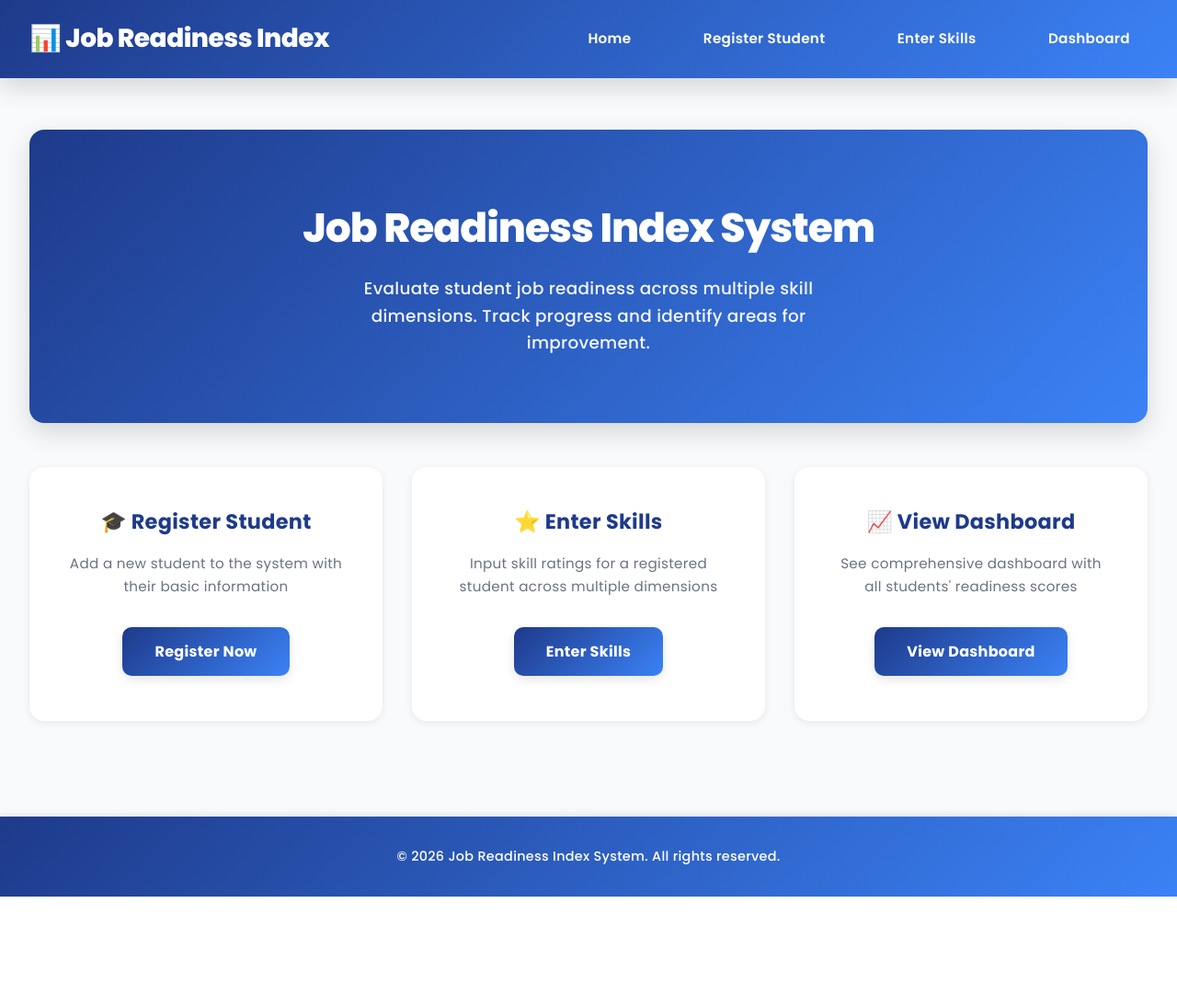
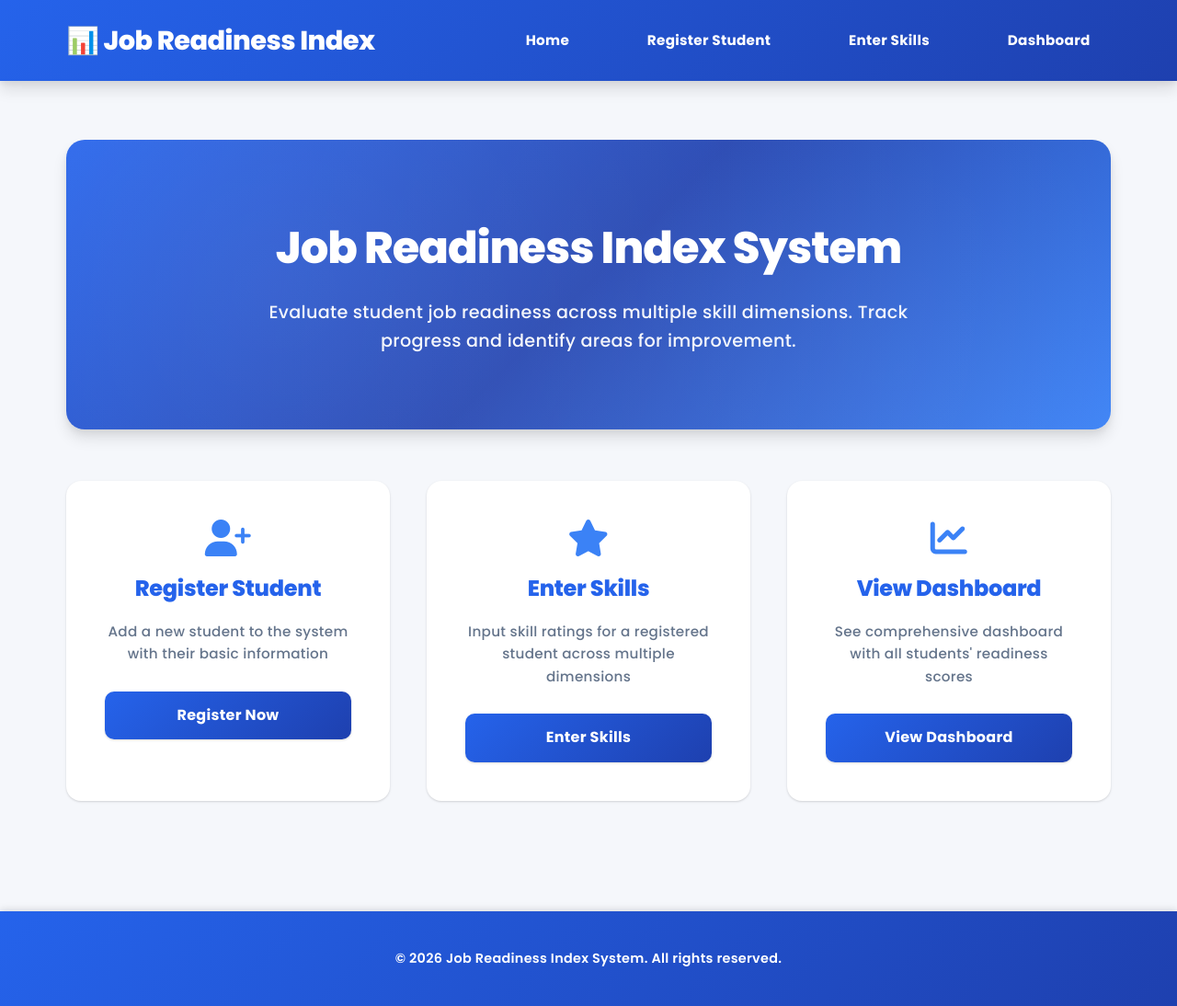
Before and after one commit to hrithikadasan/Job-Readiness-Index, a Flask app: page / in a window 1280 px wide. Shown: the whole page at 92% size. Before the commit the page ends 975 px from the top, so only its background shows below. Run offline with Flask 3, Linux system fonts and the light colour scheme.

Commit message:
Improved UI with professional styling and layout

```diff
--- a/static/style.css
+++ b/static/style.css
@@ -3,19 +3,20 @@
 
 /* ===== Color Scheme ===== */
 :root {
-    --primary-color: #1e3a8a; /* Dark Blue */
-    --secondary-color: #3b82f6; /* Bright Blue */
-    --accent-color: #10b981; /* Green */
-    --warning-color: #f59e0b; /* Orange */
-    --danger-color: #ef4444; /* Red */
-    --light-bg: #f8fafc; /* Light Gray */
+    --primary-color: #2563eb; /* Professional Blue */
+    --primary-dark: #1e40af;
+    --secondary-color: #3b82f6; /* Light Blue */
+    --accent-color: #10b981; /* Success Green */
+    --warning-color: #f59e0b; /* Warning Orange */
+    --danger-color: #ef4444; /* Error Red */
+    --light-bg: #f5f7fb; /* Soft Light Grey */
     --white: #ffffff;
-    --text-dark: #1f2937; /* Dark Gray */
-    --text-light: #6b7280; /* Medium Gray */
-    --border-color: #e5e7eb;
-    --shadow: 0 2px 8px rgba(0, 0, 0, 0.08);
-    --shadow-md: 0 4px 12px rgba(0, 0, 0, 0.1);
-    --shadow-lg: 0 10px 28px rgba(0, 0, 0, 0.15);
+    --text-dark: #1e293b; /* Deep text */
+    --text-light: #64748b; /* Medium Grey */
+    --border-color: #e2e8f0;
+    --shadow: 0 1px 3px rgba(0, 0, 0, 0.1), 0 1px 2px rgba(0, 0, 0, 0.06);
+    --shadow-md: 0 4px 6px rgba(0, 0, 0, 0.1), 0 2px 4px rgba(0, 0, 0, 0.06);
+    --shadow-lg: 0 10px 15px rgba(0, 0, 0, 0.1), 0 4px 6px rgba(0, 0, 0, 0.05);
     --transition: all 0.3s cubic-bezier(0.4, 0, 0.2, 1);
 }
 
@@ -42,7 +43,7 @@ body {
 
 /* ===== Navigation Bar ===== */
 .navbar {
-    background: linear-gradient(135deg, var(--primary-color) 0%, var(--secondary-color) 100%);
+    background: linear-gradient(135deg, var(--primary-color) 0%, var(--primary-dark) 100%);
     padding: 0;
     box-shadow: var(--shadow-lg);
     position: sticky;
@@ -52,9 +53,9 @@ body {
 }
 
 .nav-container {
-    max-width: 1400px;
+    max-width: 1200px;
     margin: 0 auto;
-    padding: 1.25rem 2rem;
+    padding: 1.3rem 2rem;
     display: flex;
     justify-content: space-between;
     align-items: center;
@@ -63,7 +64,7 @@ body {
 }
 
 .nav-brand {
-    font-size: 1.75rem;
+    font-size: 1.8rem;
     font-weight: 800;
     color: var(--white);
     text-decoration: none;
@@ -89,14 +90,15 @@ body {
 .nav-links a {
     color: var(--white);
     text-decoration: none;
-    font-weight: 600;
+    font-weight: 700;
     font-size: 0.95rem;
     transition: var(--transition);
-    padding: 0.6rem 1.2rem;
-    border-radius: 6px;
+    padding: 0.7rem 1.4rem;
+    border-radius: 8px;
     position: relative;
     display: flex;
     align-items: center;
+}
 }
 
 .nav-links a::after {
@@ -123,10 +125,10 @@ body {
 /* ===== Main Content ===== */
 .main-content {
     flex: 1;
-    max-width: 1400px;
+    max-width: 1200px;
     width: 100%;
     margin: 0 auto;
-    padding: 3.5rem 2rem;
+    padding: 4rem 2rem;
 }
 
 /* ===== Card Styles ===== */
@@ -160,13 +163,27 @@ body {
 /* ===== Hero Section ===== */
 .hero {
     text-align: center;
-    padding: 4.5rem 2rem;
-    background: linear-gradient(135deg, var(--primary-color) 0%, var(--secondary-color) 100%);
+    padding: 5rem 2rem;
+    background: linear-gradient(135deg, var(--primary-color) 0%, var(--primary-dark) 50%, var(--secondary-color) 100%);
     color: var(--white);
-    border-radius: 16px;
-    margin-bottom: 3rem;
+    border-radius: 20px;
+    margin-bottom: 3.5rem;
     animation: fadeIn 0.8s ease;
     box-shadow: var(--shadow-lg);
+    position: relative;
+    overflow: hidden;
+}
+
+.hero::before {
+    content: '';
+    position: absolute;
+    top: 0;
+    left: 0;
+    right: 0;
+    bottom: 0;
+    background: radial-gradient(circle at 20% 50%, rgba(255, 255, 255, 0.1), transparent),
+                radial-gradient(circle at 80% 80%, rgba(255, 255, 255, 0.05), transparent);
+    pointer-events: none;
 }
 
 @keyframes fadeIn {
@@ -179,26 +196,30 @@ body {
 }
 
 .hero h1 {
-    font-size: 2.75rem;
+    font-size: 3rem;
     margin-bottom: 1rem;
     font-weight: 800;
     letter-spacing: -1px;
+    position: relative;
+    z-index: 1;
 }
 
 .hero p {
-    font-size: 1.15rem;
+    font-size: 1.2rem;
     opacity: 0.95;
-    max-width: 600px;
+    max-width: 700px;
     margin: 0 auto;
     font-weight: 500;
+    position: relative;
+    z-index: 1;
 }
 
 /* ===== Action Cards Grid ===== */
 .action-grid {
     display: grid;
-    grid-template-columns: repeat(auto-fit, minmax(280px, 1fr));
-    gap: 2rem;
-    margin-bottom: 3rem;
+    grid-template-columns: repeat(auto-fit, minmax(300px, 1fr));
+    gap: 2.5rem;
+    margin-bottom: 3.5rem;
 }
 
 .action-card {
@@ -221,7 +242,7 @@ body {
     left: 0;
     right: 0;
     height: 4px;
-    background: linear-gradient(90deg, var(--secondary-color), var(--accent-color));
+    background: linear-gradient(90deg, var(--primary-color), var(--secondary-color));
     transform: scaleX(0);
     transition: var(--transition);
     transform-origin: left;
@@ -240,14 +261,23 @@ body {
 .action-card h3 {
     color: var(--primary-color);
     margin-bottom: 1rem;
-    font-size: 1.4rem;
-    font-weight: 700;
+    font-size: 1.5rem;
+    font-weight: 800;
+    letter-spacing: -0.3px;
+}
+
+.action-card i {
+    font-size: 2.5rem;
+    color: var(--secondary-color);
+    margin-bottom: 1rem;
+    display: inline-block;
 }
 
 .action-card p {
     color: var(--text-light);
-    margin-bottom: 1.5rem;
+    margin-bottom: 1.75rem;
     font-size: 0.95rem;
+    font-weight: 500;
 }
 
 /* ===== Form Styles ===== */
@@ -334,9 +364,9 @@ input[type="number"]::placeholder {
 }
 
 .btn-primary {
-    background: linear-gradient(135deg, var(--primary-color) 0%, var(--secondary-color) 100%);
+    background: linear-gradient(135deg, var(--primary-color) 0%, var(--primary-dark) 100%);
     color: var(--white);
-    box-shadow: var(--shadow-md);
+    box-shadow: var(--shadow);
     position: relative;
     z-index: 1;
 }
@@ -576,15 +631,15 @@ tbody tr:last-child td {
 
 /* ===== Footer ===== */
 .footer {
-    background: linear-gradient(135deg, var(--primary-color) 0%, var(--secondary-color) 100%);
+    background: linear-gradient(135deg, var(--primary-color) 0%, var(--primary-dark) 100%);
     color: var(--white);
     text-align: center;
-    padding: 2rem;
+    padding: 2.5rem;
     margin-top: auto;
     font-size: 0.9rem;
-    font-weight: 500;
+    font-weight: 600;
     letter-spacing: 0.3px;
-    box-shadow: 0 -2px 8px rgba(0, 0, 0, 0.1);
+    box-shadow: 0 -2px 8px rgba(0, 0, 0, 0.12);
 }
 
 /* ===== Utility Classes ===== */
--- a/templates/dashboard.html
+++ b/templates/dashboard.html
@@ -4,6 +4,7 @@
     <meta charset="UTF-8">
     <meta name="viewport" content="width=device-width, initial-scale=1.0">
     <title>Student Dashboard</title>
+    <link rel="stylesheet" href="https://cdnjs.cloudflare.com/ajax/libs/font-awesome/6.4.0/css/all.min.css">
     <link rel="stylesheet" href="{{ url_for('static', filename='style.css') }}">
 </head>
 
--- a/templates/index.html
+++ b/templates/index.html
@@ -4,6 +4,7 @@
     <meta charset="UTF-8">
     <meta name="viewport" content="width=device-width, initial-scale=1.0">
     <title>Job Readiness Index</title>
+    <link rel="stylesheet" href="https://cdnjs.cloudflare.com/ajax/libs/font-awesome/6.4.0/css/all.min.css">
     <link rel="stylesheet" href="{{ url_for('static', filename='style.css') }}">
 </head>
 
@@ -33,21 +34,24 @@
         <div class="action-grid">
             <!-- Register Card -->
             <div class="action-card">
-                <h3>🎓 Register Student</h3>
+                <i class="fas fa-user-plus"></i>
+                <h3>Register Student</h3>
                 <p>Add a new student to the system with their basic information</p>
                 <a href="/register" class="btn btn-primary btn-block">Register Now</a>
             </div>
 
             <!-- Enter Skills Card -->
             <div class="action-card">
-                <h3>⭐ Enter Skills</h3>
+                <i class="fas fa-star"></i>
+                <h3>Enter Skills</h3>
                 <p>Input skill ratings for a registered student across multiple dimensions</p>
                 <a href="/skills" class="btn btn-primary btn-block">Enter Skills</a>
             </div>
 
             <!-- View Dashboard Card -->
             <div class="action-card">
-                <h3>📈 View Dashboard</h3>
+                <i class="fas fa-chart-line"></i>
+                <h3>View Dashboard</h3>
                 <p>See comprehensive dashboard with all students' readiness scores</p>
                 <a href="/dashboard" class="btn btn-primary btn-block">View Dashboard</a>
             </div>
--- a/templates/register.html
+++ b/templates/register.html
@@ -4,6 +4,7 @@
     <meta charset="UTF-8">
     <meta name="viewport" content="width=device-width, initial-scale=1.0">
     <title>Student Registration</title>
+    <link rel="stylesheet" href="https://cdnjs.cloudflare.com/ajax/libs/font-awesome/6.4.0/css/all.min.css">
     <link rel="stylesheet" href="{{ url_for('static', filename='style.css') }}">
 </head>
 
@@ -43,8 +44,8 @@
 
                     <!-- CGPA Field -->
                     <div class="form-group">
-                        <label for="cgpa">CGPA (out of 10)</label>
-                        <input type="number" id="cgpa" name="cgpa" step="0.01" min="0" max="10" placeholder="e.g., 8.50" required>
+                        <label for="cgpa">CGPA</label>
+                        <input type="number" id="cgpa" name="cgpa" step="0.01" min="0" max="4" placeholder="e.g., 3.75" required>
                     </div>
 
                     <!-- Submit Button -->
--- a/templates/skills.html
+++ b/templates/skills.html
@@ -4,6 +4,7 @@
     <meta charset="UTF-8">
     <meta name="viewport" content="width=device-width, initial-scale=1.0">
     <title>Enter Skills</title>
+    <link rel="stylesheet" href="https://cdnjs.cloudflare.com/ajax/libs/font-awesome/6.4.0/css/all.min.css">
     <link rel="stylesheet" href="{{ url_for('static', filename='style.css') }}">
 </head>
 
```
Also changed, not shown: other parts of static/style.css (+40 -14 lines), templates/result.html (+23 -10 lines).
